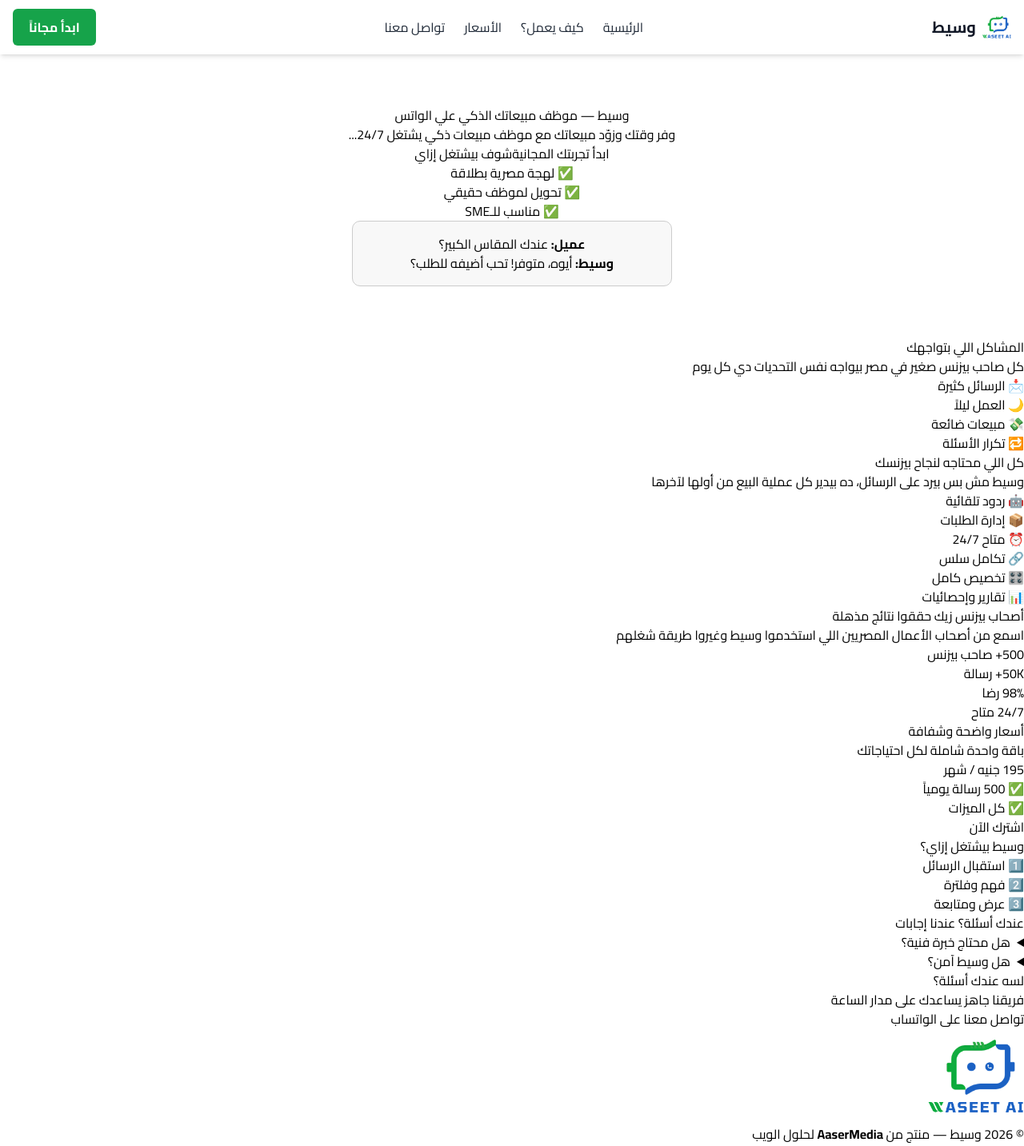
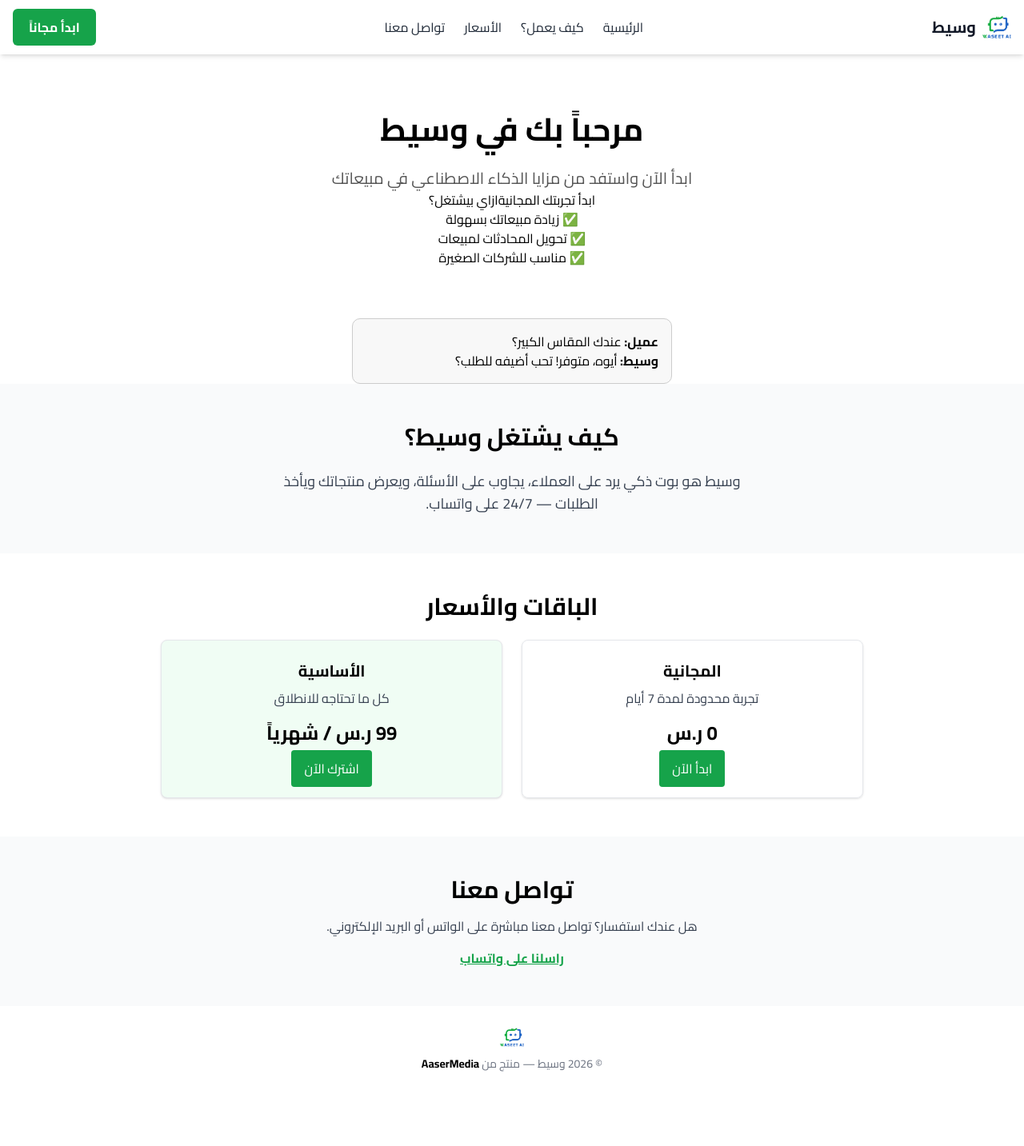
Before and after one commit to Aasermedia1/waseet-next, a Next.js app: page / in a window 1280 px wide. Shown: the whole page at 80% size. After the commit the page ends 1364 px from the top, so only its background shows below. Built offline with nearby package versions, Linux system fonts and the light colour scheme.

Commit message:
Update index.js

```diff
--- a/pages/index.js
+++ b/pages/index.js
@@ -1,127 +1,82 @@
-// pages/index.js
 import Head from 'next/head';
 import Image from 'next/image';
 import Link from 'next/link';
-import Navbar from '../components/Navbar'; // ✅ ADD THIS LINE
-import styles from '../styles/Home.module.css'; // make sure this file exists
-import ChatDemo from '../components/ChatDemo'; // this is the animated widget
+import Navbar from '../components/Navbar';
+import styles from '../styles/Home.module.css';
+import ChatDemo from '../components/ChatDemo';
 
 export default function Home() {
   return (
     <>
       <Head>
         <title>وسيط | موظف مبيعاتك الذكي</title>
-        <meta name="description" content="وسيط - موظف مبيعات ذكي يعمل 24/7 على الواتساب. مناسب لأصحاب المشاريع الصغيرة في مصر." />
+        <meta name="description" content="وسيط — موظف مبيعاتك الذكي على الواتس، وفر وقتك وزوّد مبيعاتك مع موظف مبيعات ذكي يشتغل 24/7." />
         <meta name="viewport" content="width=device-width, initial-scale=1" />
       </Head>
 
       <main dir="rtl" className={styles.main}>
-          <Navbar />
+        <Navbar />
+
+        {/* Hero Section */}
         <section className={styles.hero}>
           <div className={styles.heroText}>
-            <h1>وسيط — موظف مبيعاتك الذكي علي الواتس</h1>
-            <p>وفر وقتك وزوّد مبيعاتك مع موظف مبيعات ذكي يشتغل 24/7...</p>
+            <h1 className={styles.title}>مرحباً بك في وسيط</h1>
+            <p className={styles.subtitle}>ابدأ الآن واستفد من مزايا الذكاء الاصطناعي في مبيعاتك</p>
             <div className={styles.ctaButtons}>
-              <Link href="#pricing" className={styles.greenBtn}>ابدأ تجربتك المجانية</Link>
-              <Link href="#how-it-works" className={styles.outlineBtn}>شوف بيشتغل إزاي</Link>
+              <Link href="#pricing"><a className={styles.greenBtn}>ابدأ تجربتك المجانية</a></Link>
+              <Link href="#how-it-works"><a className={styles.outlineBtn}>ازاي بيشتغل؟</a></Link>
             </div>
             <ul className={styles.benefits}>
-              <li>✅ لهجة مصرية بطلاقة</li>
-              <li>✅ تحويل لموظف حقيقي</li>
-              <li>✅ مناسب للـSME</li>
+              <li>✅ زيادة مبيعاتك بسهولة</li>
+              <li>✅ تحويل المحادثات لمبيعات</li>
+              <li>✅ مناسب للشركات الصغيرة</li>
             </ul>
-          </div>
-          <div className={styles.heroDemo}>
-            <ChatDemo />
           </div>
         </section>
 
-        {/* SECTION: المشاكل اللي بتواجهك */}
-        <section className={styles.problems}>
-          <h2>المشاكل اللي بتواجهك</h2>
-          <p>كل صاحب بيزنس صغير في مصر بيواجه نفس التحديات دي كل يوم</p>
-          <div className={styles.cards}>
-            <div>📩 الرسائل كثيرة</div>
-            <div>🌙 العمل ليلاً</div>
-            <div>💸 مبيعات ضائعة</div>
-            <div>🔁 تكرار الأسئلة</div>
+        {/* Chat Demo */}
+        <ChatDemo />
+
+        {/* How It Works */}
+        <section id="how-it-works" className="py-12 bg-gray-50 text-center">
+          <h2 className="text-3xl font-bold mb-6">كيف يشتغل وسيط؟</h2>
+          <p className="max-w-xl mx-auto text-lg text-gray-700">
+            وسيط هو بوت ذكي يرد على العملاء، يجاوب على الأسئلة، ويعرض منتجاتك ويأخذ الطلبات — 24/7 على واتساب.
+          </p>
+        </section>
+
+        {/* Pricing */}
+        <section id="pricing" className="py-12 text-center">
+          <h2 className="text-3xl font-bold mb-6">الباقات والأسعار</h2>
+          <div className="flex flex-col md:flex-row justify-center gap-6">
+            <div className="border p-6 rounded-lg shadow w-full md:w-1/3">
+              <h3 className="text-xl font-bold mb-2">المجانية</h3>
+              <p className="text-gray-700 mb-4">تجربة محدودة لمدة 7 أيام</p>
+              <p className="text-2xl font-bold mb-4">0 ر.س</p>
+              <Link href="#start"><a className="bg-green-600 text-white px-4 py-2 rounded">ابدأ الآن</a></Link>
+            </div>
+            <div className="border p-6 rounded-lg shadow w-full md:w-1/3 bg-green-50">
+              <h3 className="text-xl font-bold mb-2">الأساسية</h3>
+              <p className="text-gray-700 mb-4">كل ما تحتاجه للانطلاق</p>
+              <p className="text-2xl font-bold mb-4">99 ر.س / شهرياً</p>
+              <Link href="#start"><a className="bg-green-600 text-white px-4 py-2 rounded">اشترك الآن</a></Link>
+            </div>
           </div>
         </section>
 
-        {/* SECTION: المميزات */}
-        <section className={styles.features}>
-          <h2>كل اللي محتاجه لنجاح بيزنسك</h2>
-          <p>وسيط مش بس بيرد على الرسائل، ده بيدير كل عملية البيع من أولها لآخرها</p>
-          <div className={styles.grid}>
-            <div>🤖 ردود تلقائية</div>
-            <div>📦 إدارة الطلبات</div>
-            <div>⏰ متاح 24/7</div>
-            <div>🔗 تكامل سلس</div>
-            <div>🎛️ تخصيص كامل</div>
-            <div>📊 تقارير وإحصائيات</div>
-          </div>
+        {/* Contact */}
+        <section id="contact" className="py-12 bg-gray-50 text-center">
+          <h2 className="text-3xl font-bold mb-4">تواصل معنا</h2>
+          <p className="text-gray-700 mb-4">هل عندك استفسار؟ تواصل معنا مباشرة على الواتس أو البريد الإلكتروني.</p>
+          <a href="https://wa.me/966500000000" target="_blank" className="text-green-600 font-bold underline">
+            راسلنا على واتساب
+          </a>
         </section>
 
-        {/* SECTION: قصص نجاح */}
-        <section className={styles.success}>
-          <h2>أصحاب بيزنس زيك حققوا نتائج مذهلة</h2>
-          <p>اسمع من أصحاب الأعمال المصريين اللي استخدموا وسيط وغيروا طريقة شغلهم</p>
-          <div className={styles.metrics}>
-            <div>500+ صاحب بيزنس</div>
-            <div>50K+ رسالة</div>
-            <div>98% رضا</div>
-            <div>24/7 متاح</div>
-          </div>
-        </section>
-
-        {/* SECTION: الأسعار */}
-        <section id="pricing" className={styles.pricing}>
-          <h2>أسعار واضحة وشفافة</h2>
-          <p>باقة واحدة شاملة لكل احتياجاتك</p>
-          <div className={styles.pricingCard}>
-            <h3>195 جنيه / شهر</h3>
-            <ul>
-              <li>✅ 500 رسالة يومياً</li>
-              <li>✅ كل الميزات</li>
-            </ul>
-            <Link href="https://wa.me/201063595202" target="_blank" className={styles.greenBtn}>اشترك الآن</Link>
-          </div>
-        </section>
-
-        {/* SECTION: وسيط بيشتغل إزاي */}
-        <section id="how-it-works" className={styles.steps}>
-          <h2>وسيط بيشتغل إزاي؟</h2>
-          <div className={styles.stepList}>
-            <div>1️⃣ استقبال الرسائل</div>
-            <div>2️⃣ فهم وفلترة</div>
-            <div>3️⃣ عرض ومتابعة</div>
-          </div>
-        </section>
-
-        {/* SECTION: الأسئلة الشائعة */}
-        <section className={styles.faq}>
-          <h2>عندك أسئلة؟ عندنا إجابات</h2>
-          <details>
-            <summary>هل محتاج خبرة فنية؟</summary>
-            <p>ولا أي خبرة. وسيط سهل جداً.</p>
-          </details>
-          <details>
-            <summary>هل وسيط آمن؟</summary>
-            <p>100%، بياناتك مشفرة وآمنة.</p>
-          </details>
-        </section>
-
-        {/* SECTION: تواصل معنا */}
-        <section className={styles.contact}>
-          <h2>لسه عندك أسئلة؟</h2>
-          <p>فريقنا جاهز يساعدك على مدار الساعة</p>
-          <Link href="https://wa.me/201063595202" target="_blank" className={styles.greenBtn}>تواصل معنا على الواتساب</Link>
-        </section>
-
-        {/* FOOTER */}
-        <footer className={styles.footer}>
-          <Image src="/logo.png" alt="Logo" width={120} height={40} />
-          <p>© 2026 وسيط — منتج من <strong>AaserMedia</strong> لحلول الويب</p>
+        {/* Footer */}
+        <footer className="py-6 text-center text-sm text-gray-500">
+          <Image src="/logo.png" alt="Waseet Logo" width={30} height={30} className="mx-auto mb-2" />
+          <p>© 2026 وسيط — منتج من <span className="font-bold text-black">AaserMedia</span></p>
         </footer>
       </main>
     </>
```
